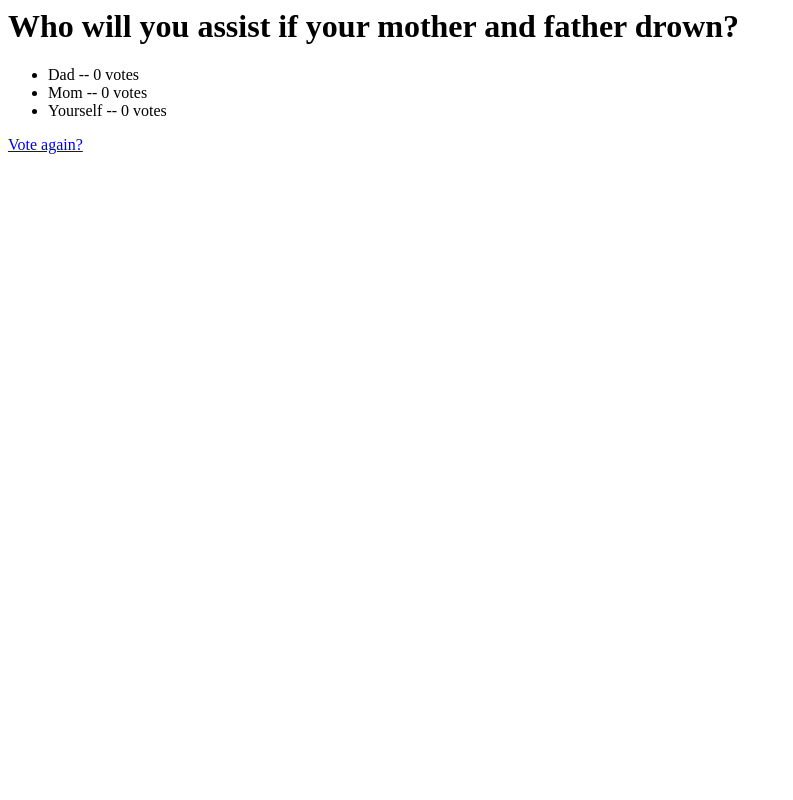
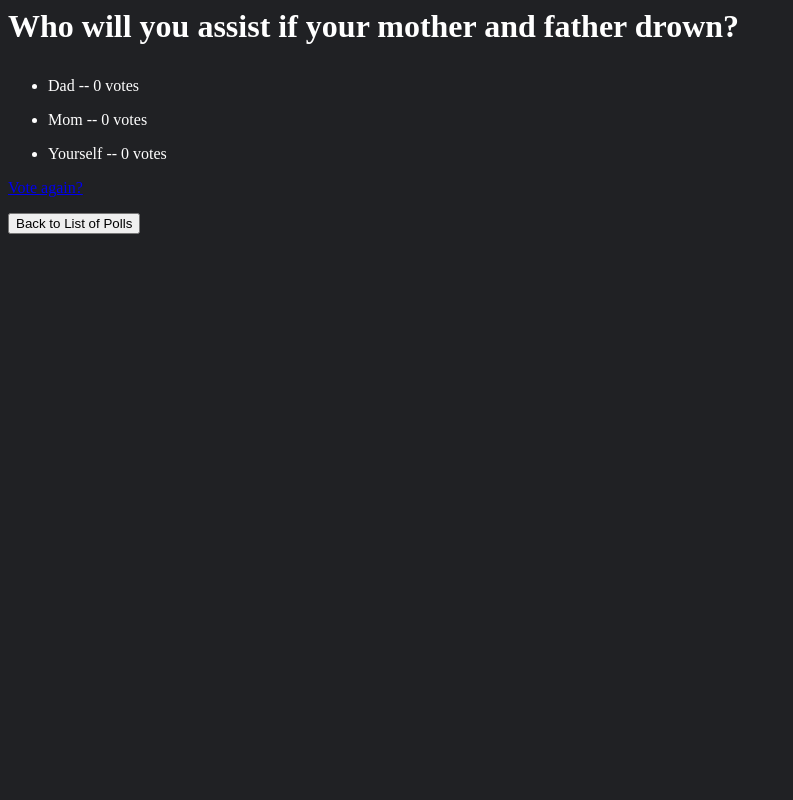
Before and after one commit to XOQDY/ku-polls, a Django app: page /polls/2/results/ in a window 1280 px wide. Shown: the whole page, without its empty margins (0-793 px from the left). Run offline with Django 3.2, Linux system fonts and the light colour scheme; data comes from the database, SQL or seed files in the repository.

Commit message:
Improve navigation

```diff
--- a/polls/static/polls/style.css
+++ b/polls/static/polls/style.css
@@ -1,5 +1,6 @@
 li a {
     color: white;
+    font-family: "Lulu Med", sans-serif;
 }
 body {
     background: black url("images/background.gif") no-repeat;
--- a/polls/templates/polls/detail.html
+++ b/polls/templates/polls/detail.html
@@ -1,3 +1,4 @@
+<div style="color: white" ><body style="background:#202124;" >
 <h1>{{ question.question_text }}</h1>
 
 {% if error_message %}<p><strong>{{ error_message }}</strong></p>{% endif %}
@@ -9,4 +10,7 @@
     <label for="choice{{ forloop.counter }}">{{ choice.choice_text }}</label><br>
 {% endfor %}
 <input type="submit" value="Vote">
+<a href="{% url 'polls:index' %}"><button>Back to List of Polls</button></a>
 </form>
+</div>
+</body>
--- a/polls/templates/polls/results.html
+++ b/polls/templates/polls/results.html
@@ -1,9 +1,15 @@
-<h1>{{ question.question_text }}</h1>
+<body style="background-color: #202124" xmlns="http://www.w3.org/1999/html">
+<h1><p style="color: white"> {{ question.question_text }}</p></h1>
 
 <ul>
 {% for choice in question.choice_set.all %}
-    <li>{{ choice.choice_text }} -- {{ choice.votes }} vote{{ choice.votes|pluralize }}</li>
+    <p><li style="color: white" >{{ choice.choice_text }} -- {{ choice.votes }} vote{{ choice.votes|pluralize }}</li></p>
 {% endfor %}
 </ul>
-
+<form>
 <a href="{% url 'polls:detail' question.id %}">Vote again?</a>
+</form>
+<div>
+    <a href="{% url 'polls:index' %}"><button>Back to List of Polls</button></a>
+</div>
+</body>
```
Also changed, not shown: polls/templates/polls/index.html (+11 -2 lines).
